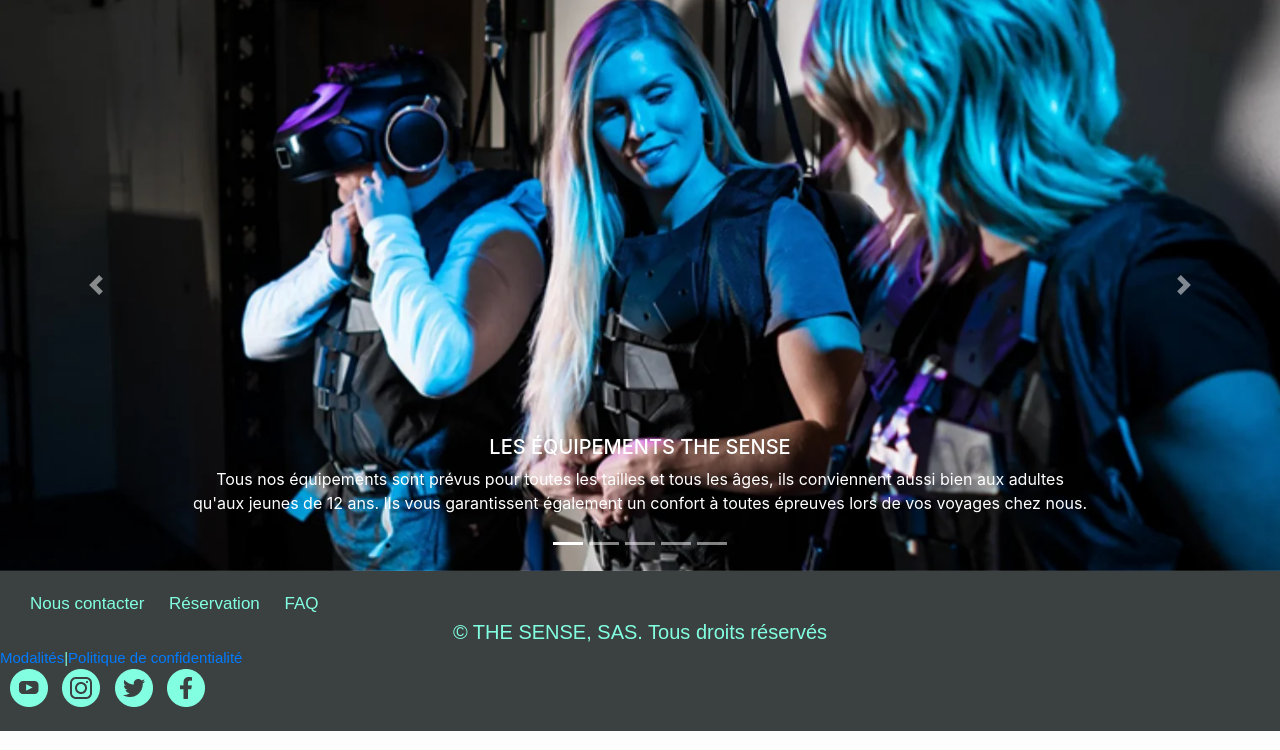
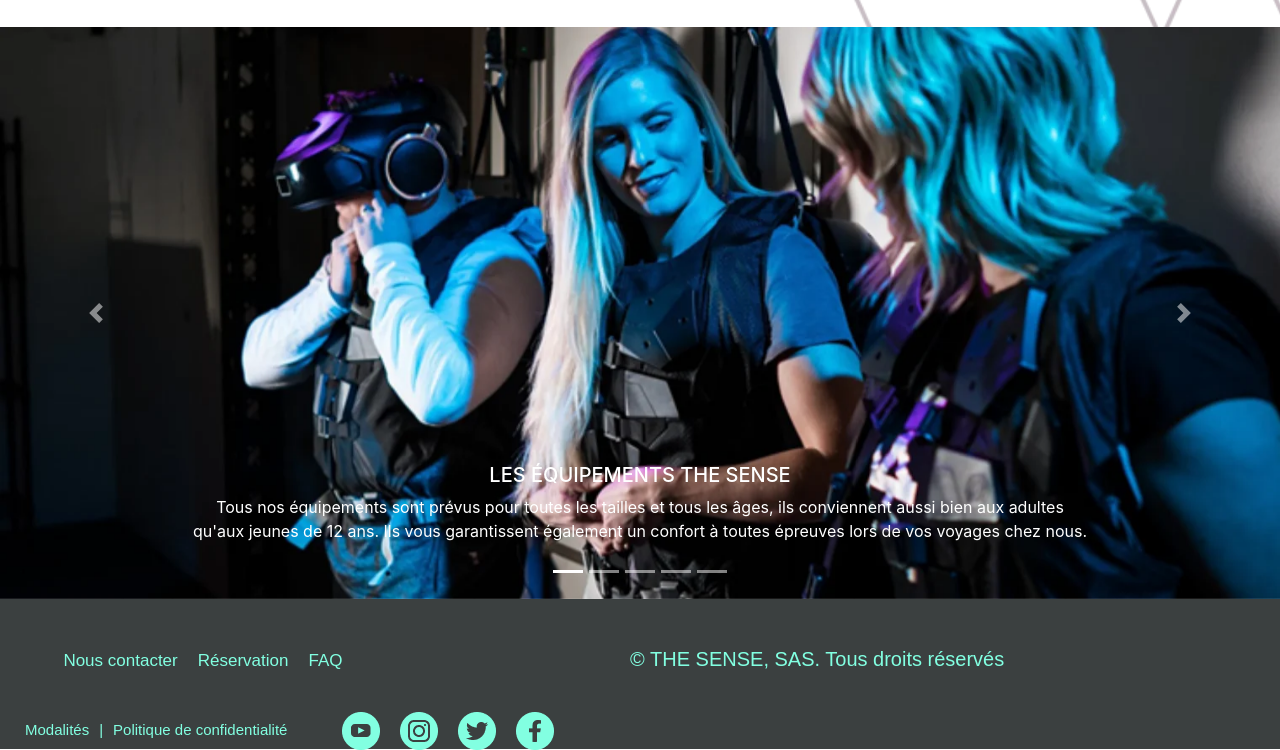
Before and after one commit to MomoCrash/GCProWebsite, a PHP site: page /new.html in a window 1280 px wide. Shown: the part 3748-4498 px from the top of the page. Run offline with PHP 8.4, Linux system fonts and the light colour scheme; some web fonts are replaced.

Commit message:
Responsive new update

```diff
--- a/new.html
+++ b/new.html
@@ -8,7 +8,6 @@
     <link href="css/style2.css" rel="stylesheet" type="text/css"/>
     <title>Les News</title>
 </head>
-<body>
 <header>
     <div class="nav">
         <div class="nav-img">
@@ -117,16 +116,12 @@
           <span class="sr-only">Next</span>
         </a>
       </div>
-
-    <!-- Optional JavaScript -->
-    <!-- jQuery first, then Popper.js, then Bootstrap JS -->
     <script src="https://code.jquery.com/jquery-3.3.1.slim.min.js" integrity="sha384-q8i/X+965DzO0rT7abK41JStQIAqVgRVzpbzo5smXKp4YfRvH+8abtTE1Pi6jizo" crossorigin="anonymous"></script>
     <script src="https://cdn.jsdelivr.net/npm/popper.js@1.14.7/dist/umd/popper.min.js" integrity="sha384-UO2eT0CpHqdSJQ6hJty5KVphtPhzWj9WO1clHTMGa3JDZwrnQq4sF86dIHNDz0W1" crossorigin="anonymous"></script>
     <script src="https://cdn.jsdelivr.net/npm/bootstrap@4.3.1/dist/js/bootstrap.min.js" integrity="sha384-JjSmVgyd0p3pXB1rRibZUAYoIIy6OrQ6VrjIEaFf/nJGzIxFDsf4x0xIM+B07jRM" crossorigin="anonymous"></script>
   </body>
 </main>
-
-<footer>
+<body>
   <footer>
     <div class="footer-nav">
         <a href="#">Nous contacter</a>
@@ -170,7 +165,4 @@
     const footer = document.querySelector('footer');
     observer.observe(footer);
   </script>
-</footer>
-
-</body>
 </html>
--- a/newstyle.css
+++ b/newstyle.css
@@ -7,6 +7,34 @@
     font-family: 'amiko';
     src: url('ressources\font\Amiko-Regular.ttf') format('truetype');
     font-display: swap;
+}
+
+@font-face {
+    font-family: 'alatsi';
+    src: url('font\Alatsi-Regular.ttf');
+}
+
+@font-face {
+    font-family: 'abel';
+    src: url('ressources/font/Abel-Regular.ttf') format('truetype');
+    font-display: swap;
+}
+@font-face {
+    font-family: 'amiko';
+    src: url('ressources/font/Amiko-Regular.ttf') format('truetype');
+    font-display: swap;
+}
+
+
+@keyframes fadeInUp {
+    from {
+        opacity: 0;
+        transform: translateY(20px);
+    }
+    to {
+        opacity: 1;
+        transform: translateY(0);
+    }
 }
 
 .img-header {
@@ -20,21 +48,20 @@
     display: block; /* Removes any extra space below the image */
 }
 
-@font-face {
-    font-family: 'alatsi';
-    src: url('font\Alatsi-Regular.ttf');
+
+main{
+    background-image: url('ressources/forme10.webp'); /* Corrected slashes */
+    background-size: cover; /* Cover the entire area of the element */
+    background-repeat: no-repeat;
+    min-height: 100vh; /* This ensures that the main element is at least as tall as the viewport */
 }
 
-@keyframes fadeInUp {
-    from {
-        opacity: 0;
-        transform: translateY(20px);
-    }
-    to {
-        opacity: 1;
-        transform: translateY(0);
-    }
+.footer-anim {
+    animation-name: fadeInUp;
+    animation-duration: 1s;
+    animation-fill-mode: both;
 }
+
 .footer-anim {
     animation-name: fadeInUp;
     animation-duration: 1s;
@@ -43,35 +70,25 @@
 *{
     text-decoration: none;
 }
-
-main{
-    background-image: url('ressources/forme10.webp'); /* Corrected slashes */
-    background-size: cover; /* Cover the entire area of the element */
-    background-repeat: no-repeat;
-    min-height: 100vh; /* This ensures that the main element is at least as tall as the viewport */
-}
-
 footer {
     padding: 10px 0;
     background-color: #3B4040;
     color: #82FFE1;
     display: flex;
-    justify-content: space-between;
+    justify-content: center;
     align-items: center;
     font-family: 'alatsi', sans-serif;
     height: 150px;
 }
 
+
 .footer-nav {
-    margin-left: 30px;
+    display: flex;
+    justify-content: flex-start;
+    padding: 3%;
     font-size: 17px;
 }
 
-.footer-nav a {
-    color: #82FFE1;
-    text-decoration: none;
-    padding-right: 20px;
-}
 
 .footer-nav a:hover {
     text-decoration: underline;
@@ -79,19 +96,13 @@
 }
 
 .copyright {
+    display: flex;
     flex-grow: 1;
     text-align: center;
     font-size: 20px;
-}
-
-.social-icons {
-    margin-right: 30px;
-}
-
-.social-icons a {
-    color: #82FFE1;
-    text-decoration: none;
-    padding-left: 10px;
+    padding-right: 8%;
+    padding-left: 16%;
+    flex: 1;
 }
 
 .moda{
@@ -99,18 +110,29 @@
     text-decoration: none;
     display: flex;
     font-size: 15px;
-    margin-right: 20px;
     align-items: center;
-}
-
-.moda a:hover {
-    text-decoration: underline;
-    color: aqua;
 }
 
 .social-icons a:hover{
     filter: drop-shadow(2px 2px 4px white);
 }
+
+.footer-nav, .moda, .social-icons, .copyright {
+    margin: 0 15px;  /* Adjust the margin as needed */
+    display: inline-flex; /* Use inline-flex for in-line alignment */
+    align-items: center; /* Align items vertically */
+}
+
+.footer-nav a, .social-icons a, .moda a {
+    color: #82FFE1;
+    text-decoration: none;
+    padding: 0 10px; /* Adjust padding for each link */
+}
+
+.social-icons {
+    justify-content: flex-end;
+}
+
 
 .first-p{
     justify-content: center;
@@ -161,18 +183,6 @@
     border-radius: 10px;
 }
 
-@font-face {
-    font-family: 'abel';
-    src: url('ressources/font/Abel-Regular.ttf') format('truetype');
-    font-display: swap;
-}
-@font-face {
-    font-family: 'amiko';
-    src: url('ressources/font/Amiko-Regular.ttf') format('truetype');
-    font-display: swap;
-}
-
-/* Other @font-face and global styles... */
 
 .global-side {
     display: flex;
```
Also changed, not shown: other parts of newstyle.css (+13 -14 lines). Lines whose indentation alone changed are shown as unchanged.
